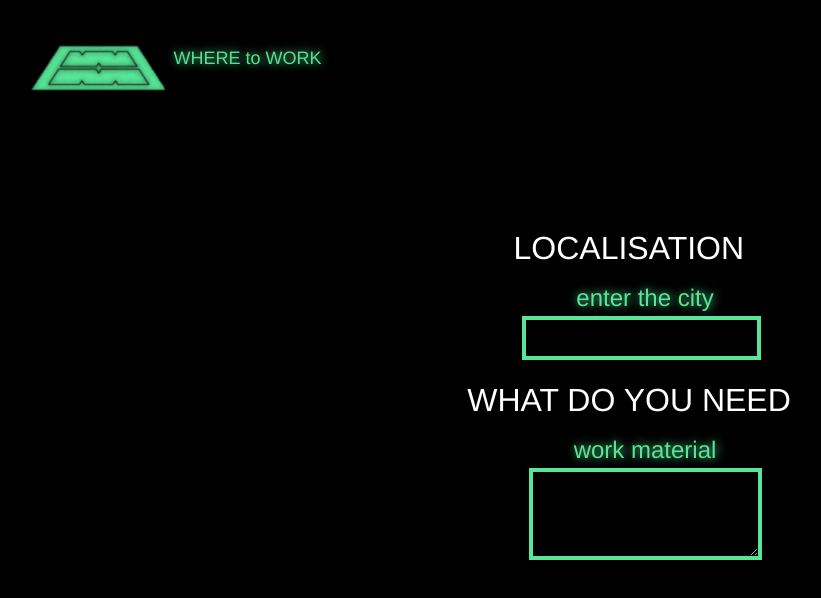
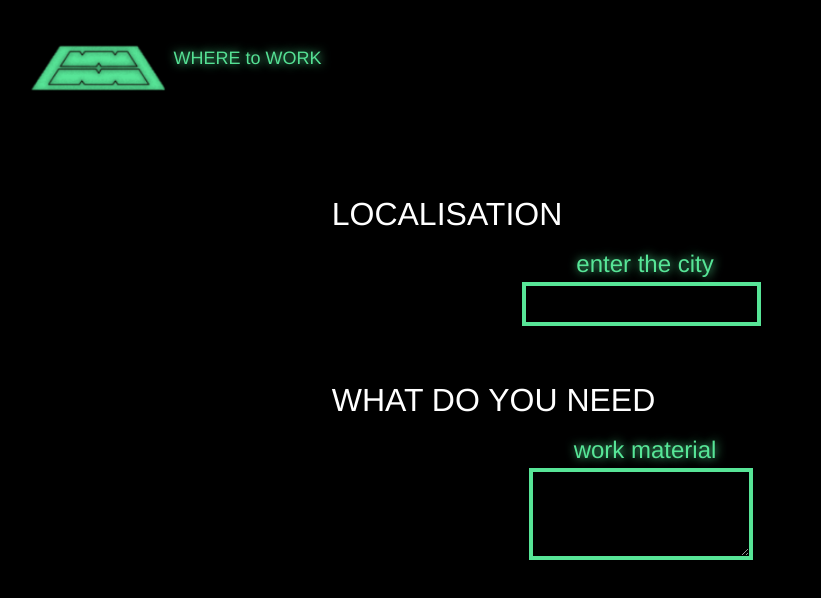
Before and after one commit to krissdel/where_to_work, a Vue app: page /Place in a window 1280 px wide. Shown: the top 598 px of the page, without its empty margins (3-824 px from the left). Built offline with nearby package versions, Linux system fonts and the light colour scheme.

Commit message:
add textarea

```diff
--- a/src/components/Localisation.vue
+++ b/src/components/Localisation.vue
@@ -1,28 +1,34 @@
 <template>
   <div class="hello">
-
     <div class="navbar">
       <div class="container-fluid">
         <h1 class="navbar-brand">LOCALISATION</h1>
         <div class="navbar-brand-lower">enter the city</div>
 
         <form class="d-flex">
-          <input class="form-control me-2" type="search" placeholder=" " aria-label="Search">
+          <input
+            class="form-control me-2"
+            type="search"
+            placeholder=" "
+            aria-label="Search"
+          />
           <!-- <button class="btn btn-outline-success" type="submit">Search</button> -->
         </form>
       </div>
-  </div>
+    <!-- </div>
 
-
-
-<div class="navbar">
+    <div class="navbar"> -->
       <div class="container-fluid">
         <h1 class="navbar-brand">WHAT DO YOU NEED</h1>
         <div class="navbar-brand-lower">work material</div>
 
-<div class="mb-3">
+        <div class="d-flex">
           <!-- <label for="exampleFormControlTextarea1" class="form-label">Example textarea</label> -->
-  <textarea class="form-control" id="exampleFormControlTextarea1" rows="3"></textarea>
+          <textarea
+            class="form-control"
+            id="exampleFormControlTextarea1"
+            rows="3"
+          ></textarea>
         </div>
         <!-- <form class="d-flex">
           <input class="form-control me-2" type="search" placeholder=" " aria-label="Search">
@@ -30,12 +36,7 @@
         </form> -->
       </div>
     </div>
-
-
   </div>
-
-
-
 </template>
 
 <script>
@@ -45,12 +46,10 @@ export default {
   // props: {
   //   msg: String,
   // },
-}
+};
 </script>
 
 <style scoped lang="scss">
-
-
 .hello {
   display: flex;
   flex-direction: column;
@@ -78,6 +77,7 @@ a {
 }
 .container-fluid {
   flex-direction: column;
+  padding-bottom: 50px;
 }
 // a.navbar-brand {
 //     width: 100%;
@@ -88,7 +88,6 @@ a {
 // }
 
 .form-control {
-
   color: #57e597;
   background-color: black;
   background-clip: padding-box;
@@ -97,11 +96,13 @@ a {
   -moz-appearance: none;
   appearance: none;
   border-radius: 0rem;
-    transition: border-color .15s ease-in-out,box-shadow .15s ease-in-out;
+  transition: border-color 0.15s ease-in-out, box-shadow 0.15s ease-in-out;
   text-shadow: #55e094 1px 0 10px;
+}
+textarea.form-control {
+    width: 14pc;
+    margin-right: .5rem!important;
 }
 
 // ========================================
-
-
 </style>
```
Lines whose indentation alone changed are shown as unchanged.
